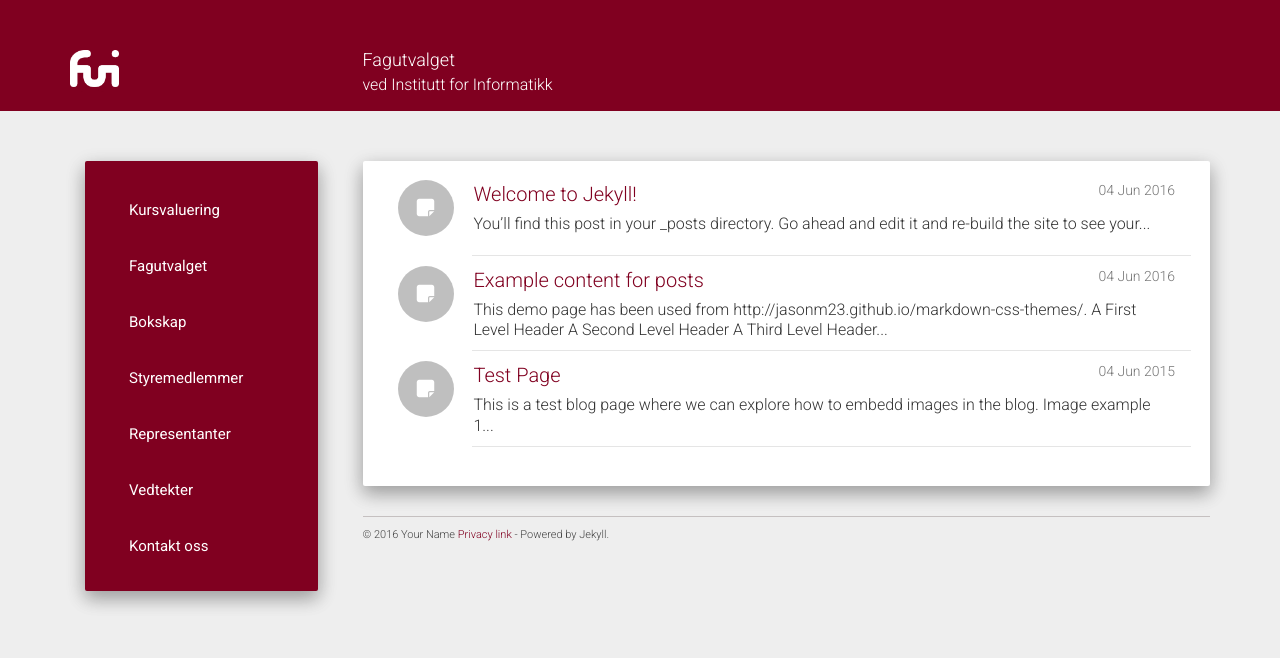
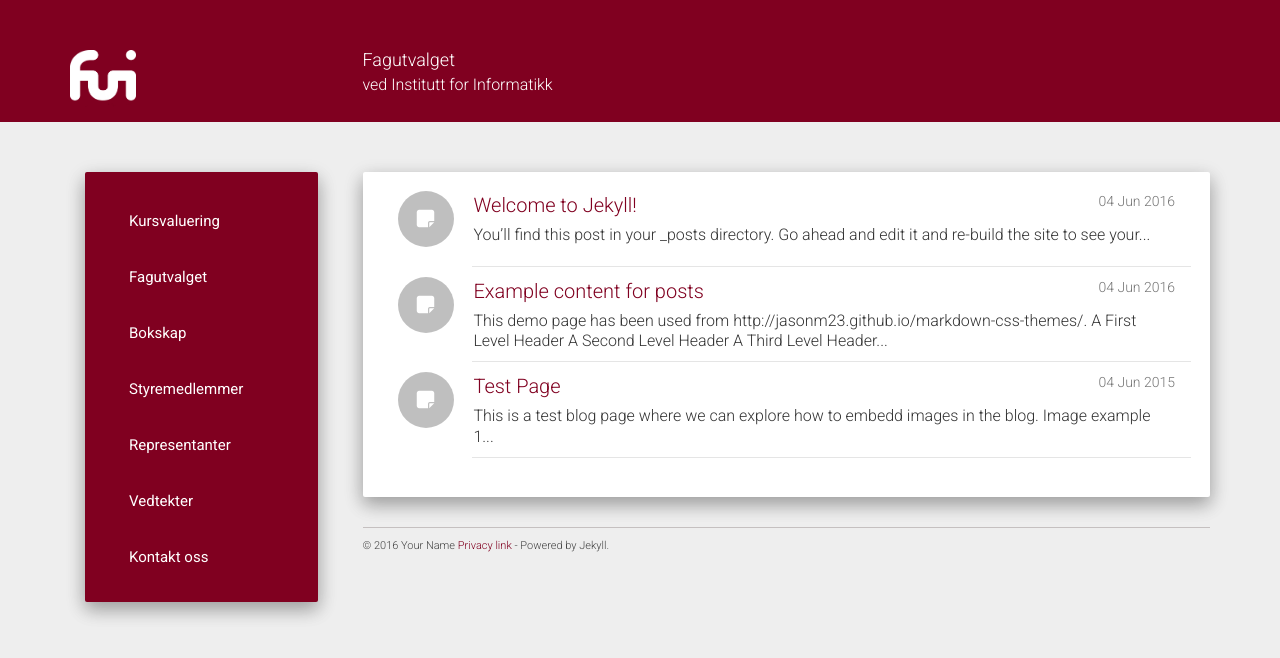
Before and after one commit to fui/fui.github.io, a Jekyll site: the page built from index.html, in a window 1280 px wide. Shown: the top 658 px of the page. Built offline with Jekyll 4.4.1, drawn with Linux system fonts in a browser that asks for light colours; nearby versions of some CDN libraries; the list of posts is cut into pages by our own code.

Commit message:
change header

```diff
--- a/static/css/main.css
+++ b/static/css/main.css
@@ -6,10 +6,10 @@
 }
 .full{ font-size: 16px; }
 .logo-img {
-    width: 75%;
+    width: 100%;
     height: auto;
     margin: 0 auto;
-    margin-right: 10px;
+    position: center;
 }
 .logo-turner {
     font-size: 18px;
@@ -28,7 +28,7 @@
     width: 25%;
 }
 .row-details {
-    width: 70%;
+    width: 100%;
     display: inline-block;
     vertical-align: middle;
     color: #fff;
```
